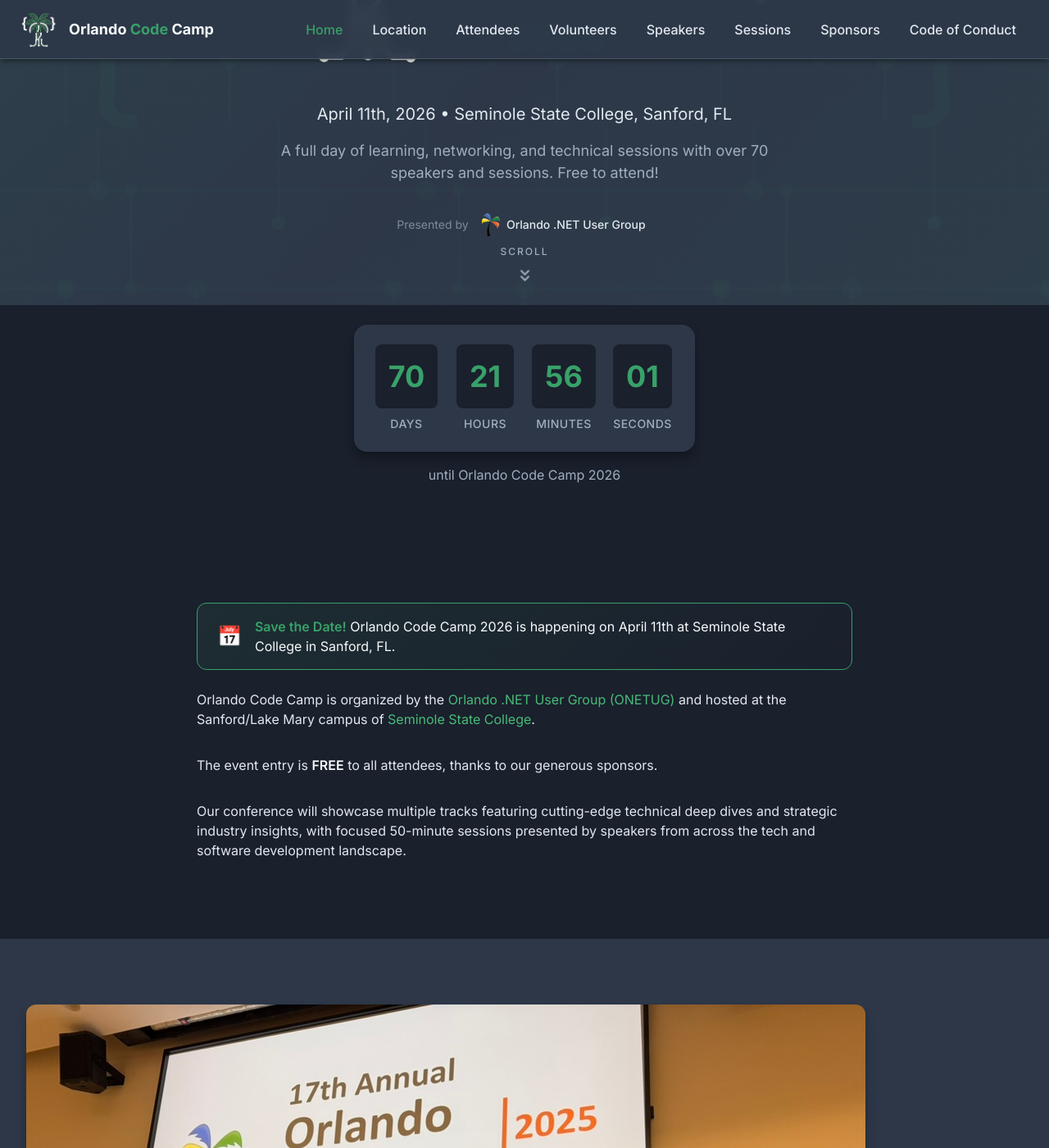
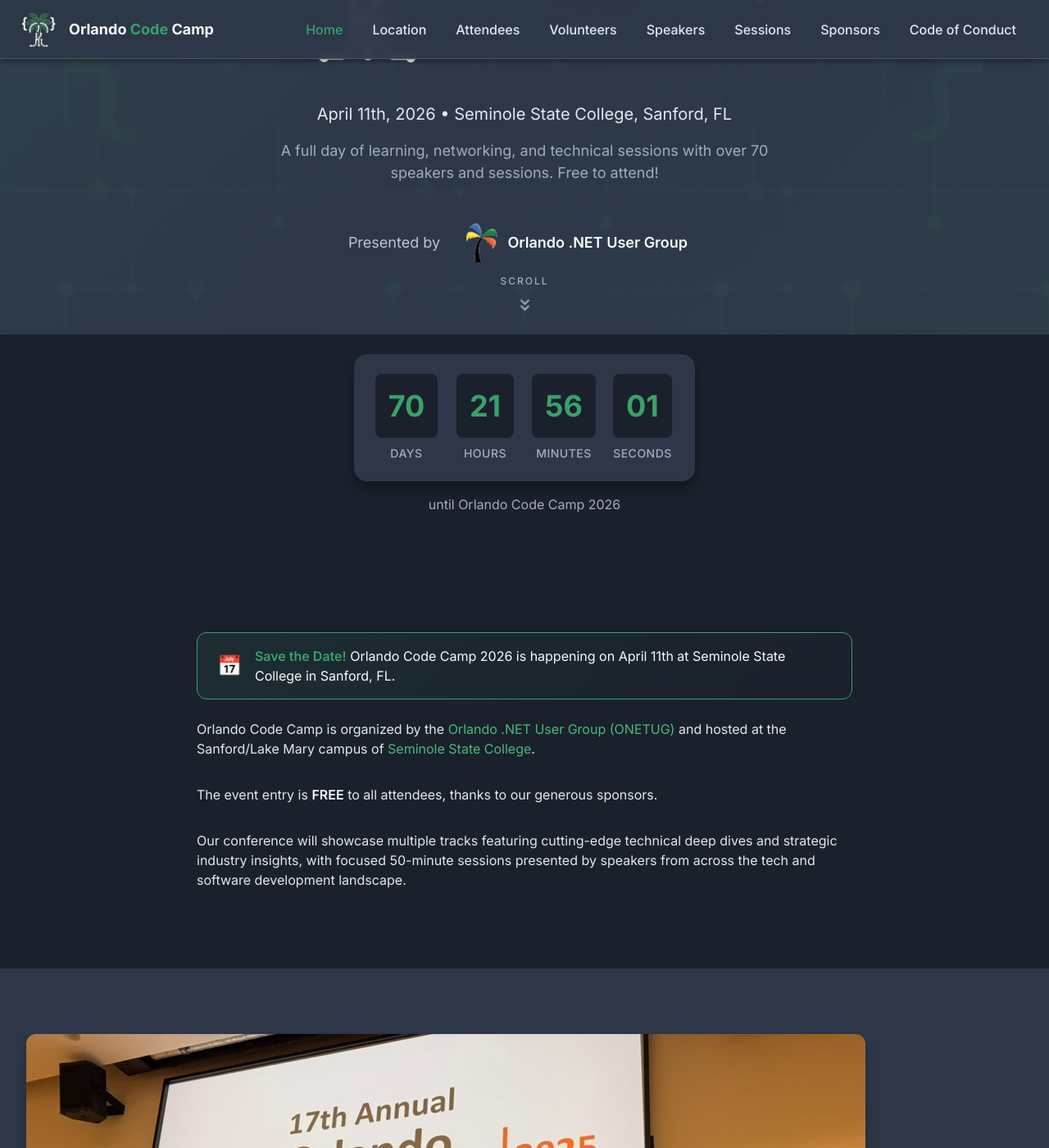
Before and after one commit to Orlando-Codecamp/orlandocodecamp.github.io, a Jekyll site: the page built from index.md, in a window 1280 px wide and 1400 px high, scrolled down 320 px. Shown: the whole window at 82% size. Built offline with Jekyll 4.4.1, drawn with Linux system fonts in a browser that asks for light colours.

Commit message:
style: Make Orlando .NET User Group attribution larger
Increase the prominence of the "Presented by" section with:
- Larger font size (base on mobile, lg on tablet+)
- Larger ONETUG logo (36px mobile, 48px tablet+)
- Bolder text weight and improved color contrast
- Increased spacing and padding

Co-Authored-By: Claude Opus 4.5 <noreply@anthropic.com>

```diff
--- a/_sass/redesign/_hero.scss
+++ b/_sass/redesign/_hero.scss
@@ -163,30 +163,36 @@
   display: flex;
   align-items: center;
   justify-content: center;
-  gap: var(--spacing-2);
-  margin-top: var(--spacing-6);
+  gap: var(--spacing-3);
+  margin-top: var(--spacing-8);
   margin-bottom: var(--spacing-16);
-  font-size: var(--font-size-sm);
-  color: var(--color-text-muted);
+  font-size: var(--font-size-base);
+  color: var(--color-text-secondary);
 
   @include tablet-up {
-    margin-top: var(--spacing-8);
+    margin-top: var(--spacing-10);
     margin-bottom: 0;
+    font-size: var(--font-size-lg);
+    gap: var(--spacing-4);
   }
 
   > span {
-    opacity: 0.7;
+    opacity: 0.8;
   }
 
   .presented-by-link {
     display: inline-flex;
     align-items: center;
-    gap: var(--spacing-2);
-    color: var(--color-text-secondary);
+    gap: var(--spacing-3);
+    color: var(--color-text-primary);
     text-decoration: none;
-    padding: var(--spacing-1) var(--spacing-2);
+    padding: var(--spacing-2) var(--spacing-3);
     border-radius: var(--radius-md);
     transition: all var(--transition-fast);
+
+    @include tablet-up {
+      padding: var(--spacing-2) var(--spacing-4);
+    }
 
     &:hover {
       color: var(--color-accent-primary);
@@ -195,16 +201,16 @@
     }
 
     img {
-      height: 24px;
+      height: 36px;
       width: auto;
 
       @include tablet-up {
-        height: 28px;
+        height: 48px;
       }
     }
 
     span {
-      font-weight: var(--font-weight-medium);
+      font-weight: var(--font-weight-semibold);
     }
   }
 }
```
